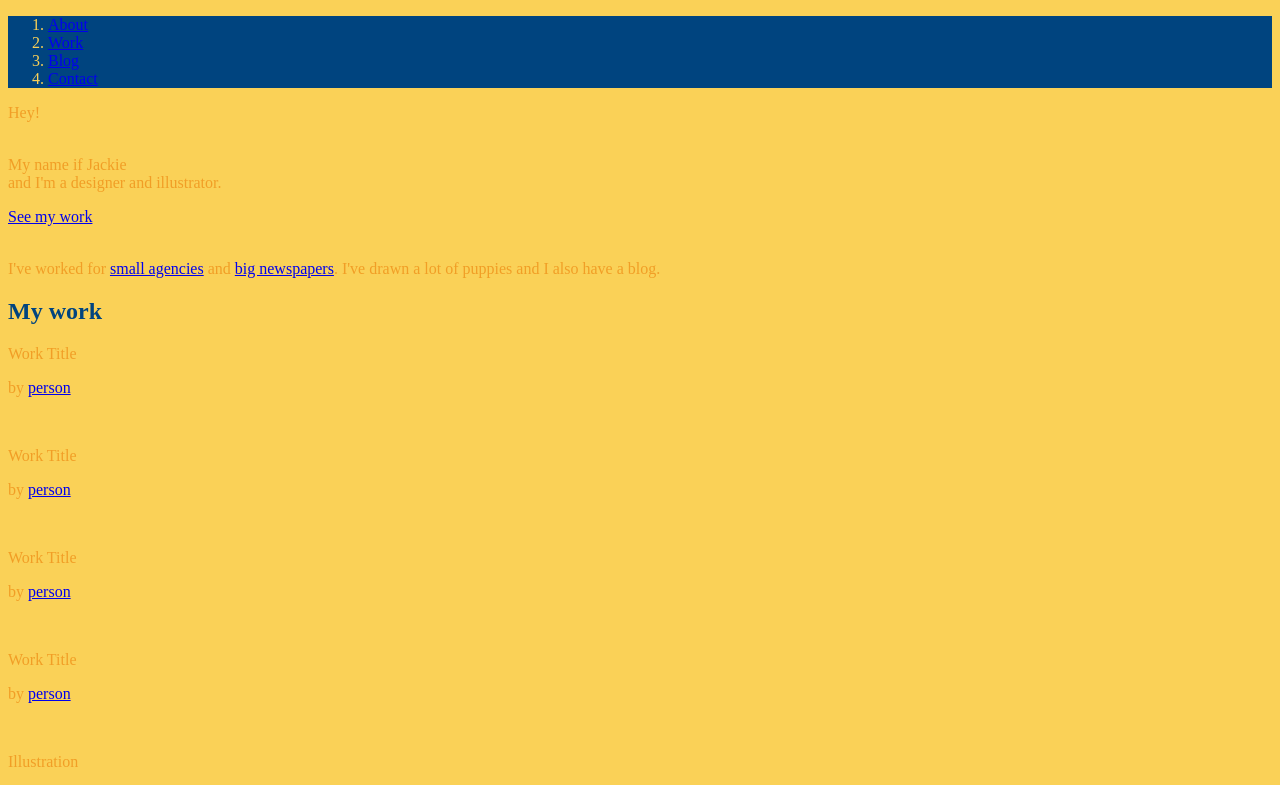
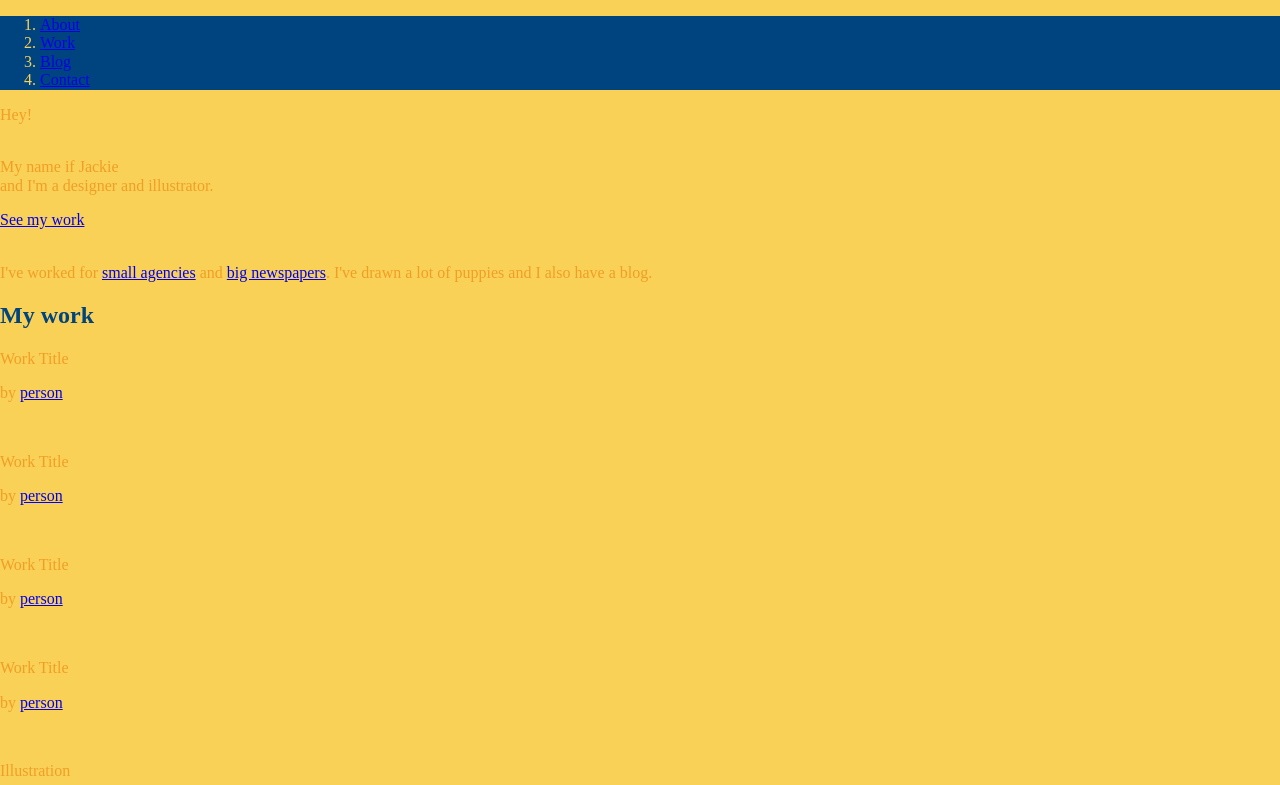
Before and after one commit to sofiafrocha/jackie, a website: page index.html in a window 1280 px wide. Shown: the top 785 px of the page. Drawn offline with nearby package versions, Linux system fonts and the light colour scheme.

Commit message:
Add normalize.css

```diff
--- a/assets/scr/scss/index.scss
+++ b/assets/scr/scss/index.scss
@@ -1,3 +1,6 @@
+// Import
+@import "../../../node_modules/normalize.css/normalize.css";
+
 // Variables
 $yellow: #FAD157;
 $orange: #F19E26;
--- a/package.json
+++ b/package.json
@@ -21,5 +21,8 @@
     "gulp": "^3.9.1",
     "gulp-sass": "^3.1.0",
     "gulp-watch": "^4.3.11"
+  },
+  "dependencies": {
+    "normalize.css": "^5.0.0"
   }
 }
```
Also changed, not shown: assets/dist/css/index.css.
